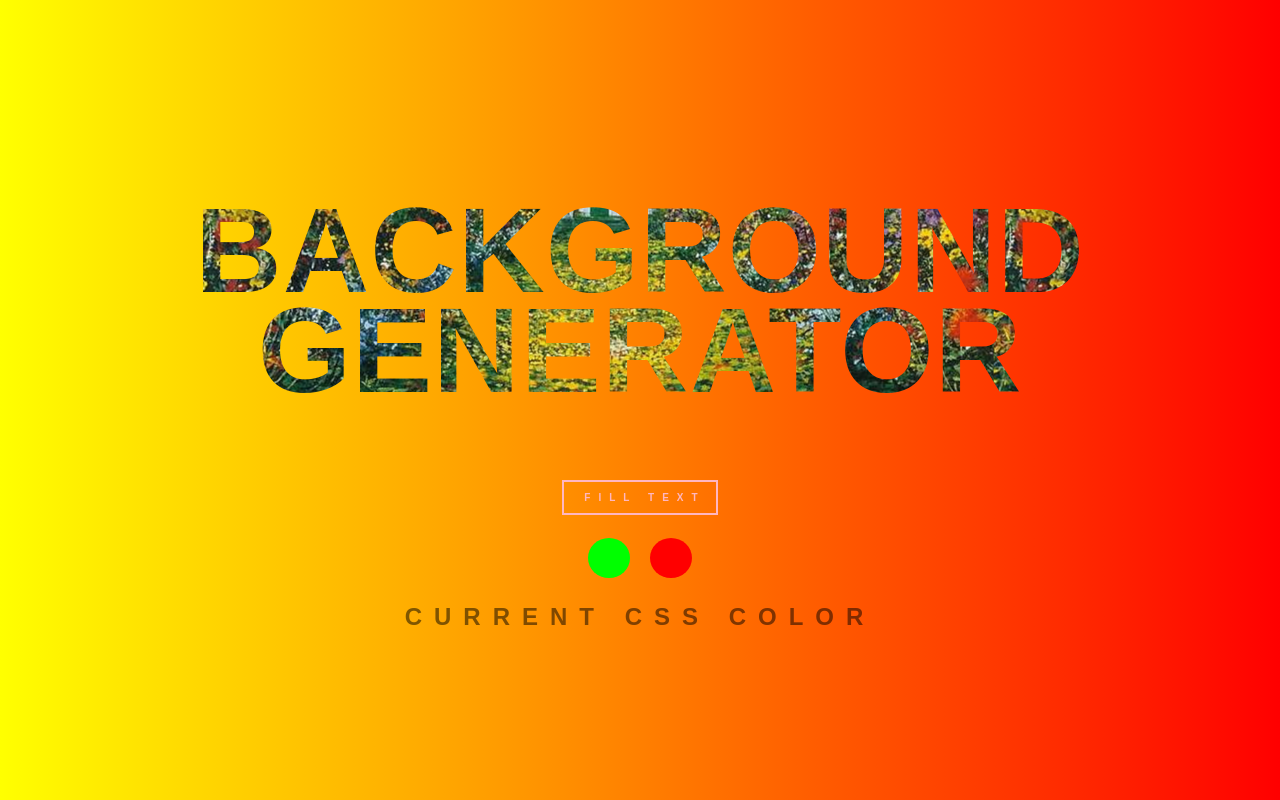
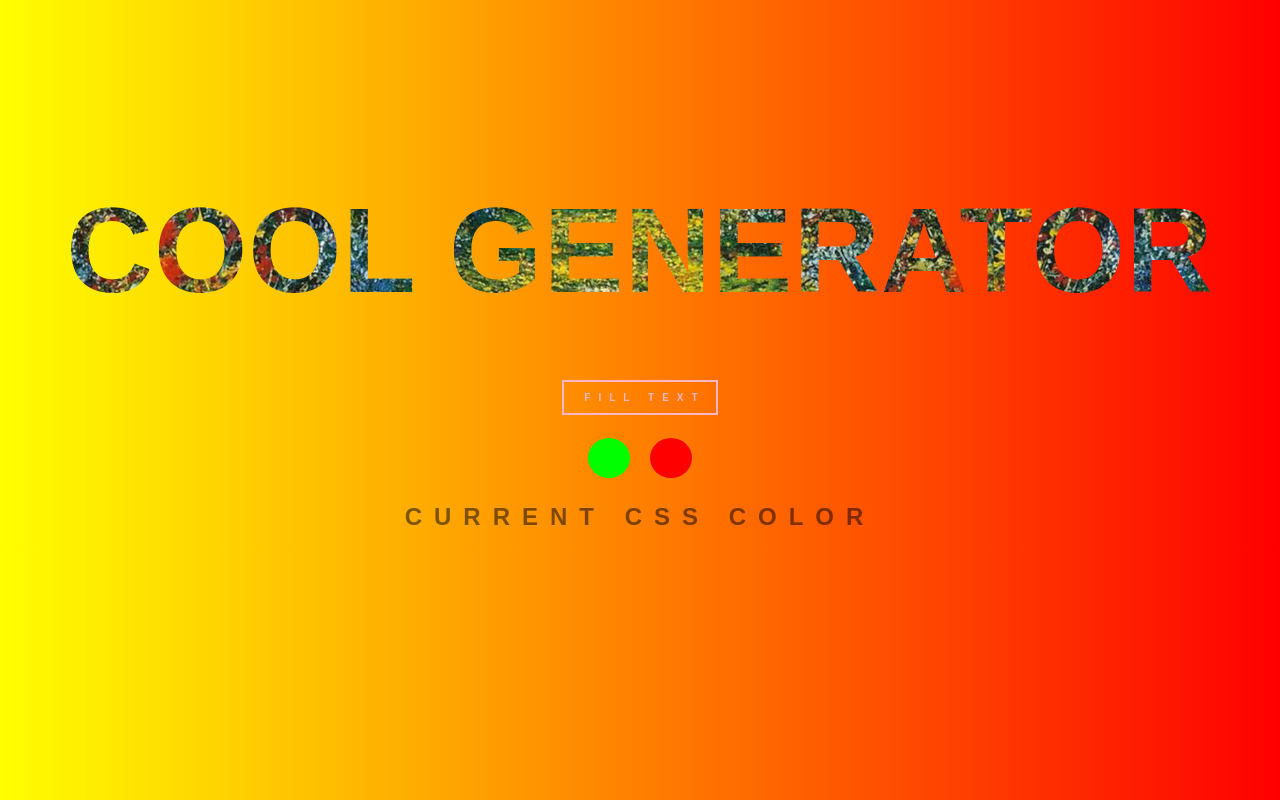
Before and after one commit to Alltimers/background-generator, a plain HTML site: page index.html in a window 1280 px wide. Drawn offline with nearby package versions, Linux system fonts and the light colour scheme.

Commit message:
changing title

```diff
--- a/index.html
+++ b/index.html
@@ -8,7 +8,7 @@
 </head>
 <body id="gradient">
 	<div class="container">
-		<h1 id="image" class="title">Background Generator</h1>
+		<h1 id="image" class="title">Cool Generator</h1>
 		<label for="file-upload" class="custom-file-upload">Fill Text</label>
 		<input id="file-upload" type="file"/>
 		<input class="button"  type='file' id='getval' name="background-image" />
```
